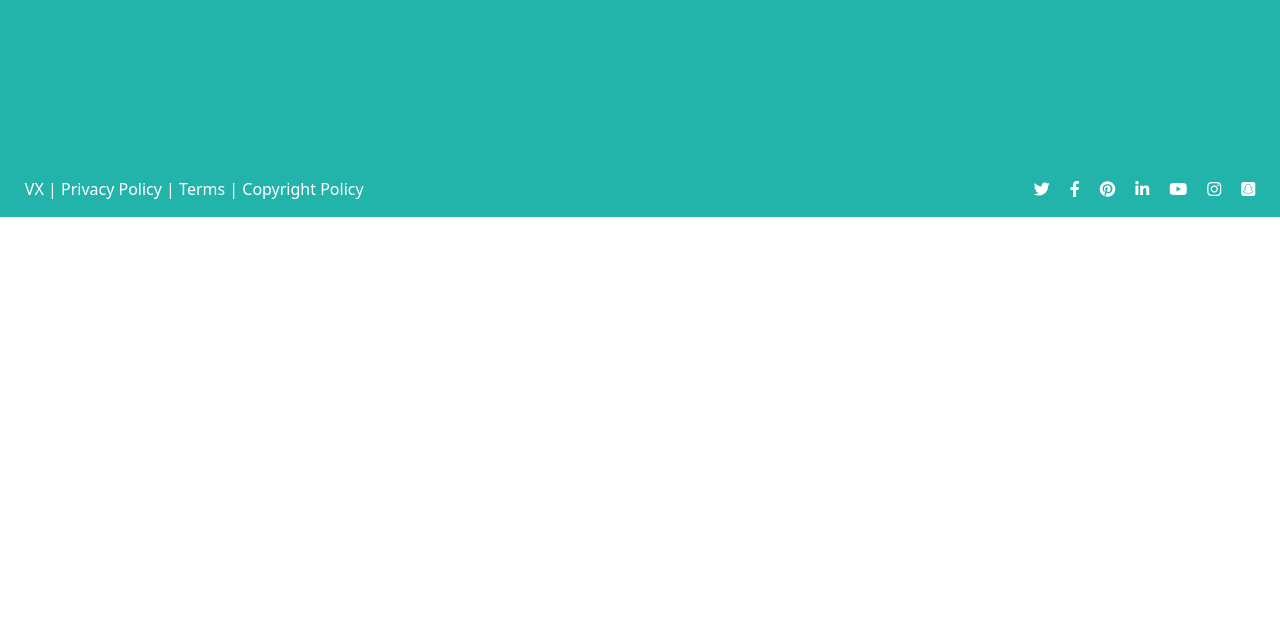
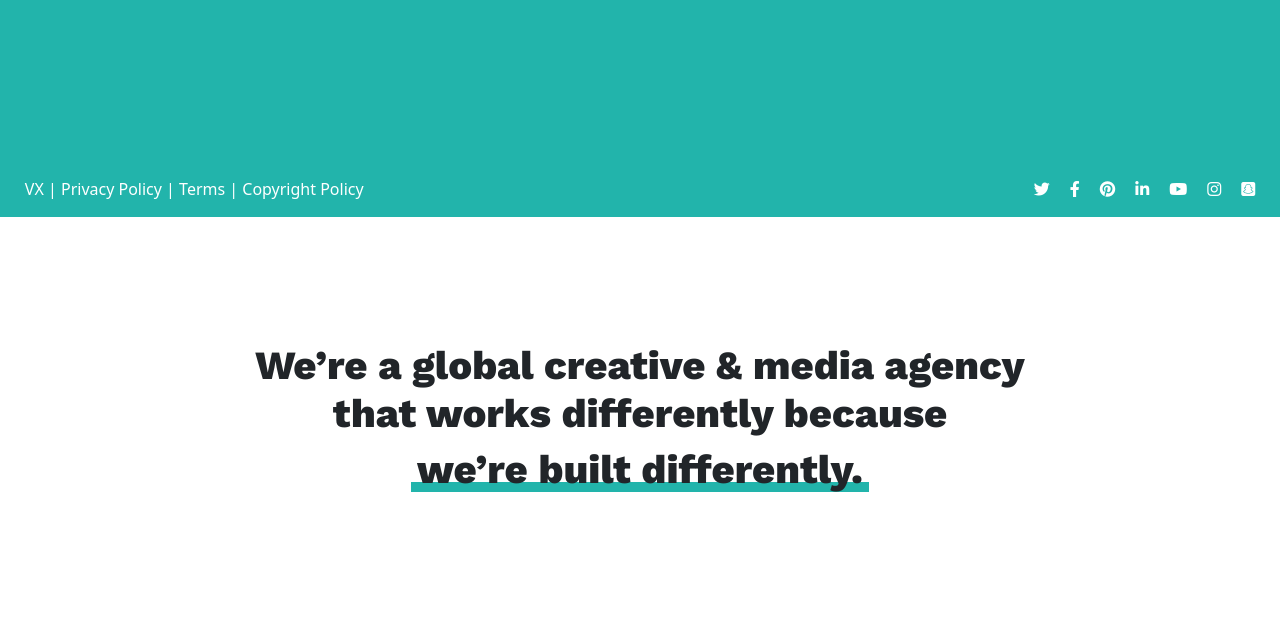
Before and after one commit to SafdarThaheem/Hymetamedia, a plain HTML site: page index.html in a window 1280 px wide. Shown: the part 1383-2000 px from the top of the page. Before the commit the page ends 1600 px from the top, so only its background shows below. Drawn offline with nearby package versions, Linux system fonts and the light colour scheme.

Commit message:
built different section html,css completed

```diff
--- a/assets/css/style.css
+++ b/assets/css/style.css
@@ -276,6 +276,50 @@
     max-height: 60vh;
 }
 
+.adage-img-col a{
+    color: white;
+    text-transform: uppercase;
+    font-weight: bold;
+    letter-spacing: 2px;
+    text-align: center;
+    text-decoration: none;
+}
+
+.adage-img-col h6{
+    margin-top: -50px;
+    text-align: center;
+}
+
+.built-different{
+    width: 100%;
+    height: 400px;
+    background-color: white;
+    display: flex;
+
+}
+
+.inner-built-different{
+    display: flex;
+    justify-content: center;
+    align-items: center;
+    flex-direction: column;
+    text-align: center;
+}
+
+.inner-built-different h2{
+    font-family: var(--web-font);
+    font-size: 40px;
+    z-index: 1;
+}
+
+.underline-text{
+    background-color: var(--off-screen-background-color);
+    width: 41%;
+    height: 10px;
+    margin-top: -20px;
+    z-index: 0;
+}
+
 @media screen and (max-width: 1200px) {
     .company-logo {
         max-width: 150px;
--- a/index.html
+++ b/index.html
@@ -78,6 +78,7 @@
             <div class="row inner-excerpt-row">
                 <div class="col-xl-6 adage-img-col">
                     <img src="./assets/img/adAge.png" alt="Ad age image">
+                    <h6><a href=""><i class="fa-sharp fa-solid fa-arrow-right"></i> See all of Ad Age's 2022 A-List winners here</a></h6>
                 </div>
                 <div class="col-xl-6 right-side-text">
                     <h3 class="tiktok-text"><span>From </span>TikTok <span>to the </span>Super <br> Bowl</h3>
@@ -89,6 +90,17 @@
     </div>
     <!-- end excerpt-section -->
 
+    <!-- built different -->
+    <div class="built-different">
+        <div class="container inner-built-different">
+            <h2>We’re a global creative & media agency <br>
+                that works differently because</h2>
+            <h2 >we’re built differently.</h2>
+            <div class="underline-text"></div>
+        </div>
+    </div>
+    <!-- end -->
+
     <!-- Bootstrap js-->
     <script src="https://cdn.jsdelivr.net/npm/bootstrap@5.0.2/dist/js/bootstrap.bundle.min.js" integrity="sha384-MrcW6ZMFYlzcLA8Nl+NtUVF0sA7MsXsP1UyJoMp4YLEuNSfAP+JcXn/tWtIaxVXM" crossorigin="anonymous"></script>
     <script src="assets/js/index.js"></script>
```
